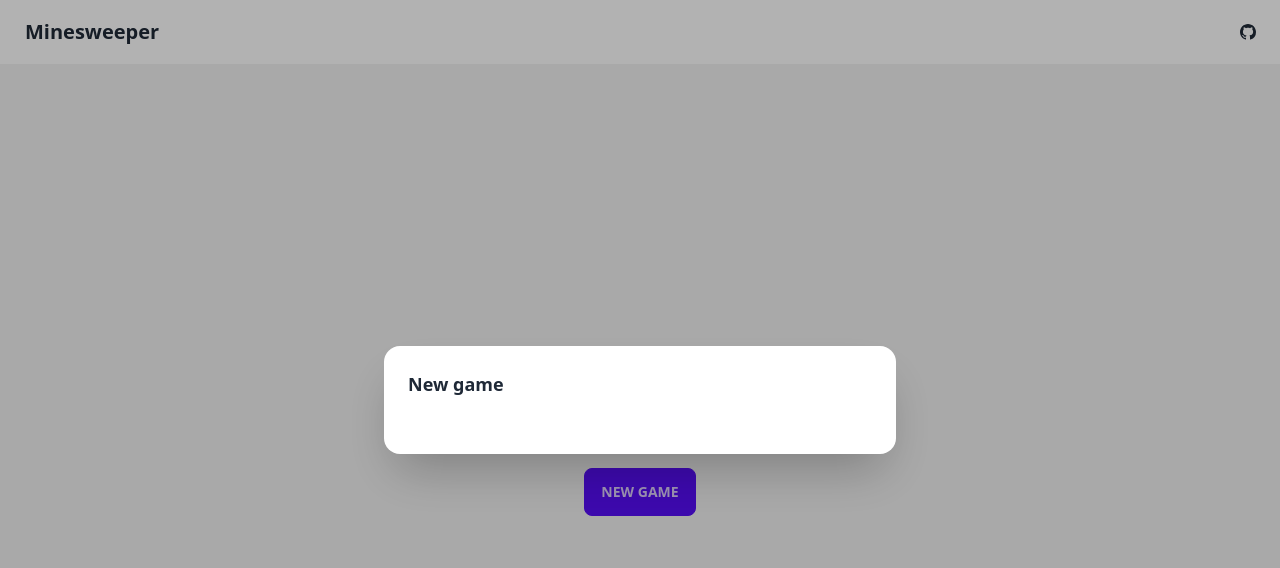
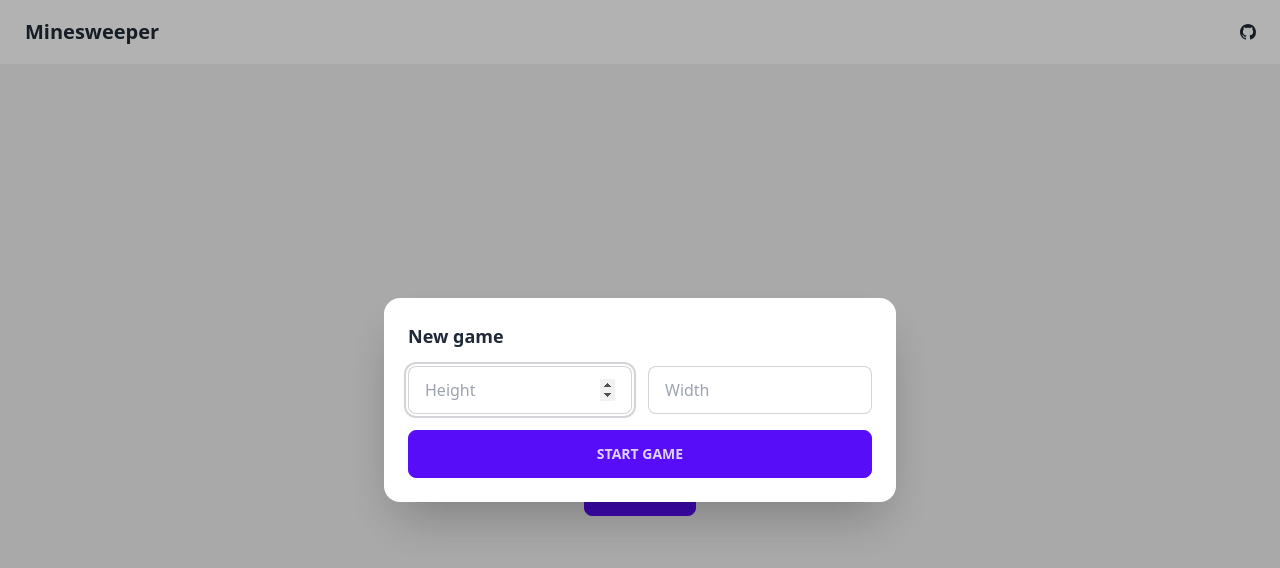
Before and after one commit to TheMineWay/vue-minesweeper, a Nuxt app: page / in a window 1280 px wide. Both pictures are taken after a click on the button "NEW GAME". Shown: the top 568 px of the page. Built offline with nearby package versions, Linux system fonts and the light colour scheme.

Commit message:
New game form

```diff
--- a/components/new-game/NewGameModal.vue
+++ b/components/new-game/NewGameModal.vue
@@ -1,10 +1,32 @@
 <template>
   <dialog id="new_game_modal" class="modal modal-bottom sm:modal-middle">
-    <form method="dialog" class="modal-box">
+    <form method="dialog" class="modal-box flex flex-col gap-4">
       <h3 class="font-bold text-lg">
         {{ $t("main-page.new-game-modal.Title") }}
       </h3>
-      <p class="py-4"></p>
+      <div>
+        <form>
+          <div class="flex flex-col gap-4">
+            <div class="flex gap-4">
+              <input
+                type="number"
+                :placeholder="$t('main-page.new-game-modal.form.Height')"
+                class="input input-bordered w-full max-w-xs"
+              />
+              <input
+                type="number"
+                :placeholder="$t('main-page.new-game-modal.form.Width')"
+                class="input input-bordered w-full max-w-xs"
+              />
+            </div>
+            <div class="w-full">
+              <button class="btn btn-primary w-full">
+                {{ $t("main-page.new-game-modal.form.Start") }}
+              </button>
+            </div>
+          </div>
+        </form>
+      </div>
     </form>
     <form method="dialog" class="modal-backdrop">
       <button>close</button>
--- a/locales/en.json
+++ b/locales/en.json
@@ -9,7 +9,8 @@
             "Title": "New game",
             "form": {
                 "Height": "Height",
-                "Width": "Width"
+                "Width": "Width",
+                "Start": "Start game"
             }
         }
     }
```
